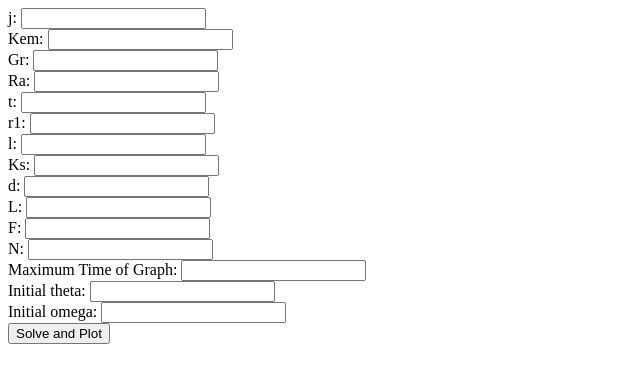
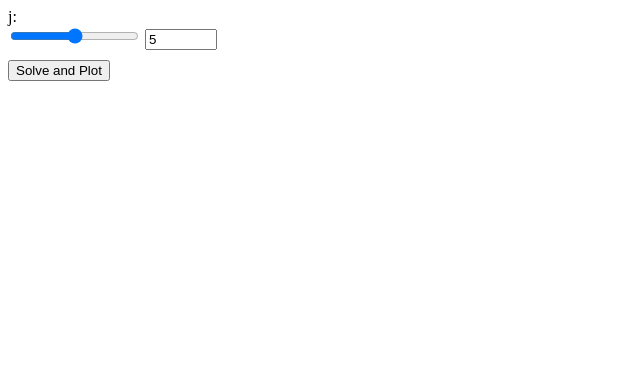
Before and after one commit to arian-lrd/simulator, a Flask app: page / in a window 1280 px wide. Shown: the top 383 px of the page, without its empty margins (0-640 px from the left). Run offline with Flask 3, Linux system fonts and the light colour scheme; some libraries are stand-ins or nearby versions.

Commit message:
finisihesd the polished simulator

```diff
--- a/templates/index.html
+++ b/templates/index.html
@@ -4,24 +4,23 @@
     <meta charset="UTF-8">
     <title>ODE Solver</title>
     <script src="https://cdn.plot.ly/plotly-latest.min.js"></script>
+    <style>
+        .input-group {
+            margin-bottom: 10px;
+        }
+        .input-group label {
+            display: block;
+        }
+    </style>
 </head>
 <body>
 <form id="parameters-form">
-    j: <input type="number" name="j"><br>
-    Kem: <input type="number" name="Kem"><br>
-    Gr: <input type="number" name="Gr"><br>
-    Ra: <input type="number" name="Ra"><br>
-    t: <input type="number" name="t"><br>
-    r1: <input type="number" name="r1"><br>
-    l: <input type="number" name="l"><br>
-    Ks: <input type="number" name="Ks"><br>
-    d: <input type="number" name="d"><br>
-    L: <input type="number" name="L"><br>
-    F: <input type="number" name="F"><br>
-    N: <input type="number" name="N"><br>
-    Maximum Time of Graph: <input type="number" name="maximumTime"><br>
-    Initial theta: <input type="text" name="theta_0"><br>
-    Initial omega: <input type="text" name="omega_0"><br>
+    <div class="input-group">
+        <label for="j">j:</label>
+        <input type="range" name="j" id="j-range" min="0" max="10" step="0.1" value="5">
+        <input type="number" name="j" id="j-number" min="0" max="10" step="0.1" value="5">
+    </div>
+    <!-- Repeat for other parameters, adjusting min, max, step as necessary -->
     <button type="submit">Solve and Plot</button>
 </form>
 <div id="plotAngle"></div>
@@ -29,6 +28,20 @@
 <div id="plotVoltage"></div>
 
 <script>
+// Function to synchronize range and number inputs
+function syncInputs(rangeInput, numberInput) {
+    rangeInput.addEventListener('input', () => {
+        numberInput.value = rangeInput.value;
+    });
+    numberInput.addEventListener('input', () => {
+        rangeInput.value = numberInput.value;
+    });
+}
+
+// Set up synchronization for each pair of inputs
+syncInputs(document.getElementById('j-range'), document.getElementById('j-number'));
+// Add syncInputs calls for other parameters...
+
 document.getElementById('parameters-form').onsubmit = function(e) {
     e.preventDefault();
     const formData = new FormData(e.target);
@@ -42,38 +55,7 @@ document.getElementById('parameters-form').onsubmit = function(e) {
     })
     .then(response => response.json())
     .then(data => {
-        Plotly.newPlot('plotAngle', [{
-            x: data.time,
-            y: data.theta,
-            mode: 'lines',
-            name: 'Theta(t)'
-        }], {
-            title: 'Graph of Theta vs. Time',
-            xaxis: {title: 'Time (t)'},
-            yaxis: {title: 'Theta (degrees)'}
-        });
-
-        Plotly.newPlot('plotVelocity', [{
-            x: data.time,
-            y: data.voltage,
-            mode: 'lines',
-            name: 'Omega(t)'
-        }], {
-            title: 'Graph of Angular Velocity vs. Time',
-            xaxis: {title: 'Time (t)'},
-            yaxis: {title: 'Angular Velocity (RPM)'}
-        });
-
-        Plotly.newPlot('plotVoltage', [{
-            x: data.time,
-            y: data.theta,
-            mode: 'lines+markers',
-            name: 'Voltage(t)'
-        }], {
-            title: 'Graph of Theta vs. Time',
-            xaxis: {title: 'Time (t)'},
-            yaxis: {title: 'Voltage (Volts)'}
-        });
+        // Plotting code as before...
     });
 };
 </script>
```
